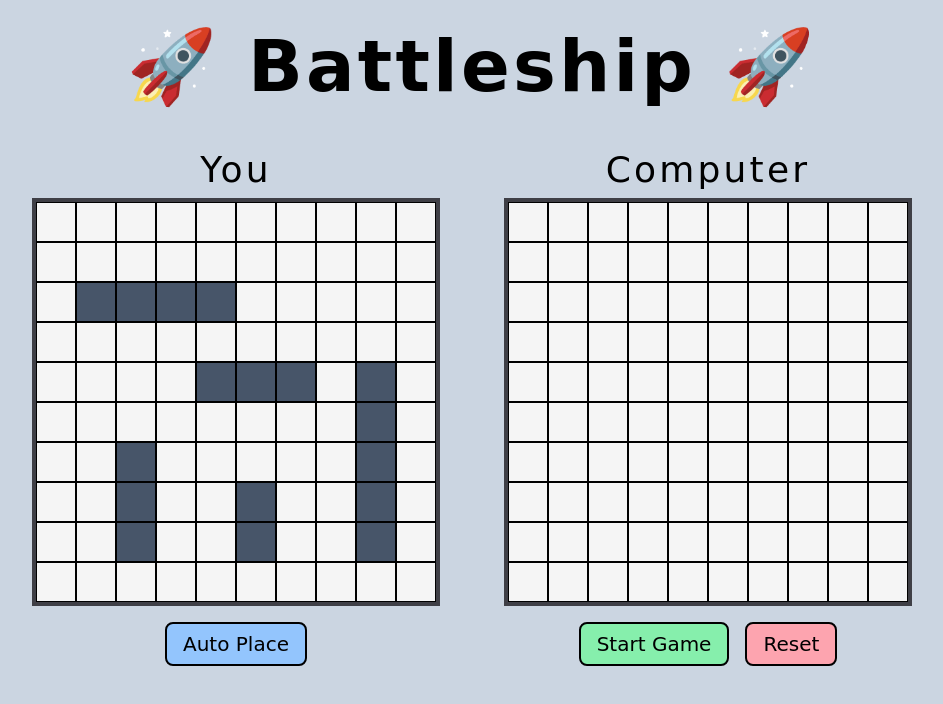
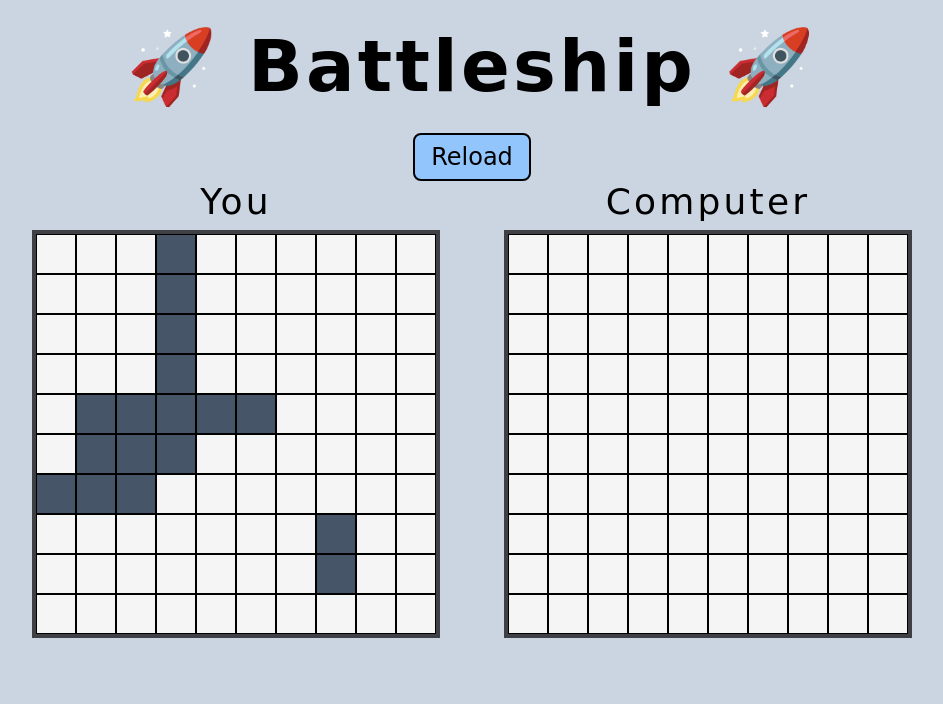
Before and after one commit to hwhuang27/odin-battleship, a website with bundled scripts: page index.html in a window 1280 px wide. Shown: the whole page, without its empty margins (168-1111 px from the left). Built offline with nearby package versions, Linux system fonts and the light colour scheme; a web font is replaced by a local one.

Commit message:
Implement random ship positions

```diff
--- a/css/styles.css
+++ b/css/styles.css
@@ -16,7 +16,7 @@ h1{
     letter-spacing: 0.2rem;
     text-align: center;
     margin-top: 24px;
-    margin-bottom: 40px;
+    margin-bottom: 8px;
 }
 
 h2{
@@ -55,14 +55,22 @@ h2{
 .btn{
     margin-top: 16px;
     padding: 8px 16px;
-    font-size: 20px;
+    font-size: 24px;
     font-weight: 500;
     border-radius: 8px;
     border: 2px solid black;
     transition: all 0.1s ease-in-out;
 }
+.refresh {
+    background-color: #93c5fd;
+}
 
-.start{
+.refresh:hover {
+    background-color: #60a5fa;
+    scale: 1.1;
+}
+
+/* .start{
     background-color: #86efac;
 }
 .start:hover{
@@ -75,15 +83,7 @@ h2{
 .reset:hover{
     background-color: #fb7185;
     scale: 1.1;
-}
-
-.auto-place{
-    background-color: #93c5fd;
-}
-.auto-place:hover{
-    background-color: #60a5fa;
-    scale: 1.1;
-}
+} */
 
 .player-grid, .npc-grid{
     display: grid;
@@ -102,12 +102,12 @@ h2{
 }
 
 .hover-cell{
-    background-color: #e2e8f0;
+    background-color: #cbd5e1;
 }
 
 .missed-cell{
-    background-color: #86efac;
+    background-color: #4ade80;
 }
 .hit-cell{
-    background-color: #fda4af;
+    background-color: #fb7185;
 }
--- a/index.html
+++ b/index.html
@@ -9,6 +9,9 @@
 </head>
 <body>
     <h1>🚀 Battleship 🚀</h1>
+    <div class="btn-container">
+        <button class="btn refresh">Reload</button>
+    </div>
 
     <div class="wrapper">
 
@@ -17,10 +20,6 @@
             <div class="grid-container">
                 <div class="player-grid"></div>
             </div>
-            <div class="btn-container">
-                <button class="btn auto-place">Auto Place</button>
-            </div>
-
         </div>
 
         <div class="container">
@@ -28,10 +27,6 @@
             <div class="grid-container">
                 <div class="npc-grid"></div>
             </div>
-            <div class="btn-container">
-                <button class="btn start">Start Game</button>
-                <button class="btn reset">Reset</button>
-            </div>
         </div>
 
     </div>
--- a/scripts/display.js
+++ b/scripts/display.js
@@ -1,17 +1,57 @@
-function setPlayerShips(player, npc) {
-    player.placeShip(2, 'vertical', [7, 5]);
-    player.placeShip(3, 'vertical', [6, 2]);
-    player.placeShip(3, 'horizontal', [4, 4]);
-    player.placeShip(4, 'horizontal', [2, 1]);
-    player.placeShip(5, 'vertical', [4, 8]);
+function setPlayerShips(player) {
+    randomizeShips(player);
+    console.log('generated player ship locations');
 }
 
 function setNPCShips(npc){
-    npc.placeShip(2, 'horizontal', [0, 0]);
-    npc.placeShip(3, 'vertical', [4, 4]);
-    npc.placeShip(3, 'vertical', [6, 7]);
-    npc.placeShip(4, 'vertical', [5, 1]);
-    npc.placeShip(5, 'horizontal', [1, 4]);
+    randomizeShips(npc);
+    console.log('generated npc ship locations');
+}
+
+function randomizeShips(me){
+    let shipCount = 0;
+    let count = 0;
+    const randomInt = (int) => Math.floor(Math.random() * (9 - int));
+    const coinFlip = () => Math.random() < 0.5;
+    while (true) {
+        try {
+            if (count > 1000) break;
+            if (shipCount === 5) break;
+
+            if (shipCount === 0) {
+                try {
+                    me.placeShip(5, coinFlip() ? 'vertical' : 'horizontal', [randomInt(4), randomInt(4)]);
+                    shipCount += 1;
+                } catch (error) {
+                    console.log('ship size 5 failed');
+                }
+            } else if (shipCount === 1) {
+                try {
+                    me.placeShip(4, coinFlip() ? 'vertical' : 'horizontal', [randomInt(3), randomInt(3)]);
+                    shipCount += 1;
+                } catch (error) {
+                    console.log('ship size 4 failed');
+                }
+            } else if (shipCount === 2 || shipCount === 3) {
+                try {
+                    me.placeShip(3, coinFlip() ? 'vertical' : 'horizontal', [randomInt(2), randomInt(2)]);
+                    shipCount += 1;
+                } catch (error) {
+                    console.log('ship size 3 failed');
+                }
+            } else if (shipCount === 4) {
+                try {
+                    me.placeShip(2, coinFlip() ? 'vertical' : 'horizontal', [randomInt(1), randomInt(1)]);
+                    shipCount += 1;
+                } catch (error) {
+                    console.log('ship size 2 failed');
+                }
+            }
+            count += 1;
+        } catch (error) {
+            console.log(error);
+        }
+    }
 }
 
 function generatePlayerGrid(grid) {
@@ -56,7 +96,7 @@ function generateNPCGrid(grid, player, npc) {
                     newCell.classList.toggle('missed-cell');
                 }
                 if (npc.allSunk() === true){
-                    if (!alert('You win!')) { window.location.reload(); }
+                    if (!alert('🎉 YOU WIN! 🎉')) { window.location.reload(); }
                 }
 
                 [row, col] = npc.generateTurn();
@@ -97,4 +137,5 @@ export {
     setNPCShips,
     generatePlayerGrid,
     generateNPCGrid,
-    renderShips };
+    renderShips,
+};
--- a/scripts/game.js
+++ b/scripts/game.js
@@ -1,20 +1,32 @@
 import Player from './player.js';
-import { setPlayerShips, setNPCShips, generatePlayerGrid, generateNPCGrid, renderShips } from './display.js';
+import { setPlayerShips, setNPCShips, generatePlayerGrid, generateNPCGrid, renderShips} from './display.js';
 
+// initialize buttons
+const refreshButton = document.querySelector('.refresh');
+
+// initialize players
 const player = new Player();
 const npc = new Player();
 
+// initialize gameboards
 const player_board = player.board.board;
-const npc_board = npc.board.board;
-
 const player_grid = document.querySelector('.player-grid');
+// const npc_board = npc.board.board;
 const npc_grid = document.querySelector('.npc-grid');
 
+// draw grids
+generatePlayerGrid(player_grid);
+generateNPCGrid(npc_grid, player, npc);
+
+// generate ship positions
 setPlayerShips(player);
 setNPCShips(npc);
 
-generatePlayerGrid(player_grid);
-generateNPCGrid(npc_grid, player, npc);
-
+// draw ships
 renderShips(player_board, 'player');
 // renderShips(npc_board, 'npc');
+
+
+refreshButton.addEventListener('click', () => {
+    window.location.reload();
+});
--- a/scripts/gameboard.js
+++ b/scripts/gameboard.js
@@ -79,12 +79,6 @@ class Gameboard{
         });
         return result;
     }
-
 }
 
-// const gameboard = new Gameboard();
-// gameboard.placeShip(2, 'horizontal', 2, 2);
-// gameboard.placeShip(2, 'vertical', 3, 3);
-// console.table(gameboard.board);
-
 export default Gameboard;
```
Also changed, not shown: README.md.
